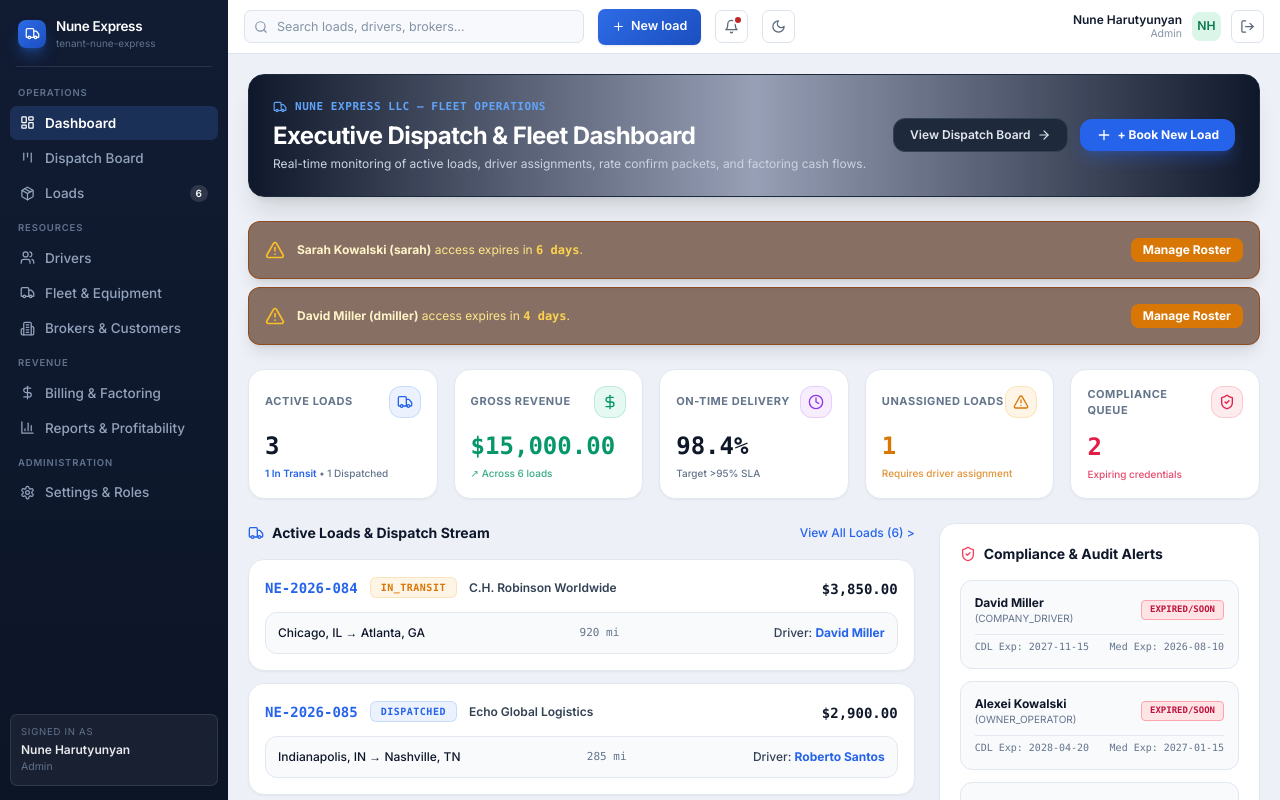
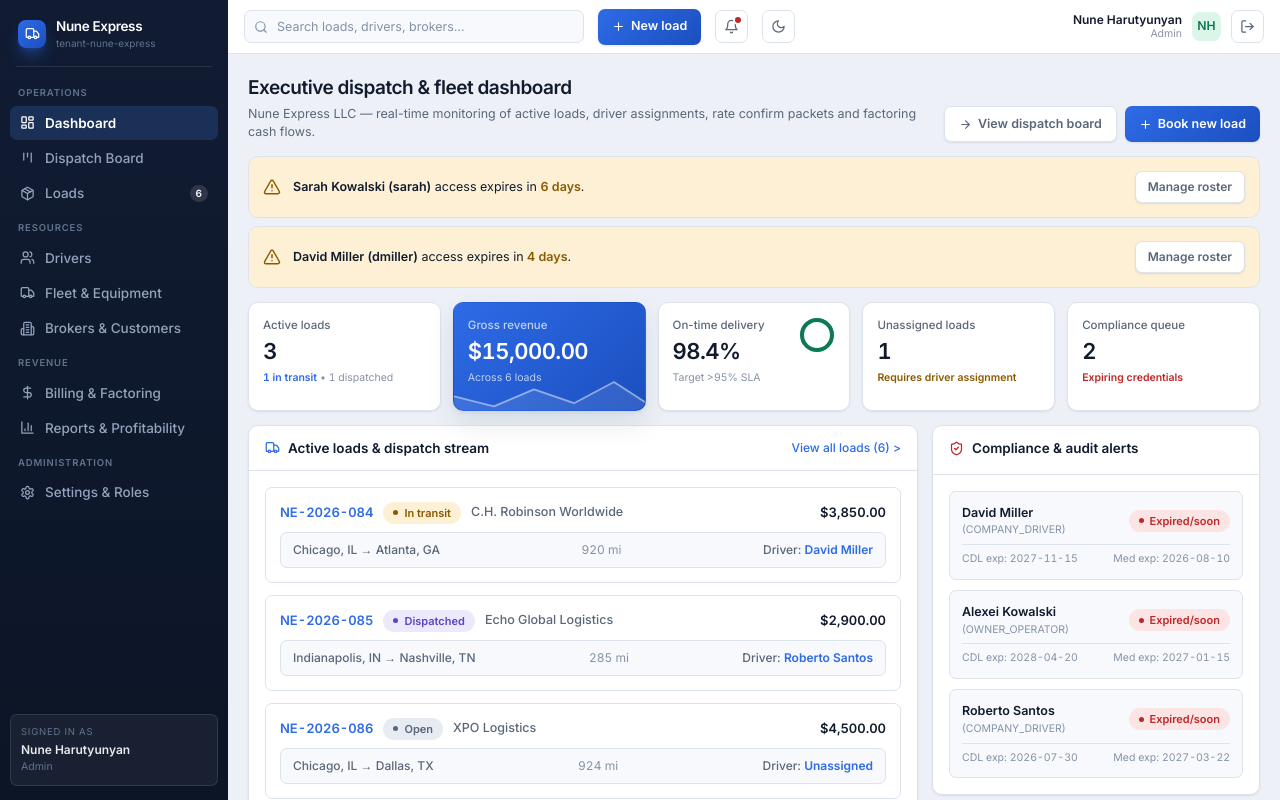
Before and after one commit to TruckFlow-TMS/Truckflow, a React (Vite) app: page / in a window 1280 px wide. Built offline with nearby package versions, Linux system fonts and the light colour scheme.

Commit message:
feat(dashboard): rebuild dashboard on design primitives

```diff
--- a/src/components/dashboard/DashboardView.tsx
+++ b/src/components/dashboard/DashboardView.tsx
@@ -1,6 +1,10 @@
 import React from 'react';
 import { useAuth } from '../../context/AuthContext';
 import { Load, Driver, Invoice, AuditLogEntry, User } from '../../types/tms';
+import {
+  Button, Card, Badge, Avatar, StatCard, PageHeader, EmptyState,
+  statusTone, humanizeStatus,
+} from '../ui';
 import {
   Truck,
   DollarSign,
@@ -9,8 +13,7 @@ import {
   ShieldCheck,
   ArrowRight,
   Plus,
-  CheckCircle2,
-  Lock
+  Lock,
 } from 'lucide-react';
 
 interface DashboardViewProps {
@@ -66,40 +69,25 @@ export const DashboardView: React.FC<DashboardViewProps> = ({
   });
 
   return (
-    <div className="space-y-6">
-      {/* Top Banner Card */}
-      <div className="p-6 rounded-2xl bg-gradient-to-r from-slate-900 via-blue-950/40 to-slate-900 border border-slate-800 shadow-xl flex flex-col md:flex-row md:items-center justify-between gap-4">
-        <div>
-          <div className="flex items-center space-x-2 text-[11px] font-mono uppercase tracking-wider text-blue-400 font-bold mb-1">
-            <Truck size={14} />
-            <span>NUNE EXPRESS LLC — FLEET OPERATIONS</span>
-          </div>
-          <h1 className="text-2xl font-extrabold text-white tracking-tight">
-            Executive Dispatch & Fleet Dashboard
-          </h1>
-          <p className="text-xs text-slate-300 mt-1">
-            Real-time monitoring of active loads, driver assignments, rate confirm packets, and factoring cash flows.
-          </p>
-        </div>
-
-        <div className="flex items-center space-x-3">
-          <button
-            onClick={() => setActiveTab('dispatch')}
-            className="px-4 py-2 rounded-xl bg-slate-800 hover:bg-slate-700 text-slate-200 font-semibold text-xs border border-slate-700 transition flex items-center space-x-1.5"
-          >
-            <span>View Dispatch Board</span>
-            <ArrowRight size={14} />
-          </button>
-
-          <button
-            onClick={onOpenCreateLoad}
-            className="px-4 py-2 rounded-xl bg-blue-600 hover:bg-blue-500 text-white font-bold text-xs shadow-lg shadow-blue-600/30 transition flex items-center space-x-1.5"
-          >
-            <Plus size={16} />
-            <span>+ Book New Load</span>
-          </button>
-        </div>
-      </div>
+    <div className="space-y-3.5">
+      <PageHeader
+        title="Executive dispatch & fleet dashboard"
+        subtitle="Nune Express LLC — real-time monitoring of active loads, driver assignments, rate confirm packets and factoring cash flows."
+        actions={
+          <>
+            <Button
+              variant="secondary"
+              icon={<ArrowRight size={13} />}
+              onClick={() => setActiveTab('dispatch')}
+            >
+              View dispatch board
+            </Button>
+            <Button icon={<Plus size={13} />} onClick={onOpenCreateLoad}>
+              Book new load
+            </Button>
+          </>
+        }
+      />
 
       {/* Admin Expiration Warning Banners */}
       {isAdmin && warningUsers.length > 0 && (
@@ -110,20 +98,18 @@ export const DashboardView: React.FC<DashboardViewProps> = ({
             return (
               <div
                 key={u.id}
-                className="p-4 rounded-xl bg-amber-950/60 border border-amber-800/80 text-amber-200 text-xs flex items-center justify-between shadow-lg"
+                className="p-3.5 rounded-card bg-warn-bg border border-bd text-[12.5px] flex items-center justify-between gap-3"
               >
-                <div className="flex items-center space-x-3">
-                  <AlertTriangle className="w-5 h-5 text-amber-400 shrink-0" />
-                  <div>
-                    <span className="font-bold text-amber-100">{u.name} ({u.username})</span> access expires in{' '}
-                    <span className="font-mono font-extrabold text-amber-300">{diffDays} days</span>.
+                <div className="flex items-center gap-3">
+                  <AlertTriangle size={18} className="text-warn shrink-0" />
+                  <div className="text-fg">
+                    <span className="font-semibold">{u.name} ({u.username})</span> access expires in{' '}
+                    <span className="font-semibold tnum text-warn">{diffDays} days</span>.
                   </div>
                 </div>
-                <div className="flex space-x-2">
-                  <button onClick={() => setActiveTab('settings')} className="px-3 py-1 bg-amber-600 hover:bg-amber-500 text-white rounded-lg font-bold text-xs transition">
-                    Manage Roster
-                  </button>
-                </div>
+                <Button size="sm" variant="secondary" onClick={() => setActiveTab('settings')}>
+                  Manage roster
+                </Button>
               </div>
             );
           })}
@@ -131,205 +117,174 @@ export const DashboardView: React.FC<DashboardViewProps> = ({
       )}
 
       {/* 5 Executive KPI Tiles */}
-      <div className="grid grid-cols-1 sm:grid-cols-2 lg:grid-cols-5 gap-4">
-        {/* KPI 1: Active Loads */}
-        <div className="p-4 rounded-2xl bg-white dark:bg-slate-900/90 border border-slate-200 dark:border-slate-800 shadow-sm dark:shadow-xl space-y-3 relative overflow-hidden group hover:border-blue-500/50 transition">
-          <div className="flex items-center justify-between">
-            <span className="text-[11px] font-bold uppercase tracking-wider text-slate-500 dark:text-slate-400">Active Loads</span>
-            <div className="w-8 h-8 rounded-xl bg-blue-500/10 text-blue-600 dark:text-blue-400 flex items-center justify-center border border-blue-500/20">
-              <Truck size={16} />
-            </div>
-          </div>
-          <div>
-            <div className="text-2xl font-extrabold font-mono text-slate-900 dark:text-white">{activeLoadsCount}</div>
-            <p className="text-[10px] text-slate-500 dark:text-slate-400 mt-1 font-medium">
-              <span className="text-blue-600 dark:text-blue-400 font-semibold">{inTransitCount} In Transit</span> • {dispatchedCount} Dispatched
-            </p>
-          </div>
-        </div>
+      <div className="grid grid-cols-2 lg:grid-cols-5 gap-3">
+        <StatCard
+          label="Active loads"
+          value={String(activeLoadsCount)}
+          sub={<><span className="text-accent font-semibold">{inTransitCount} in transit</span> • {dispatchedCount} dispatched</>}
+        />
 
-        {/* KPI 2: Gross Revenue */}
-        <div className="p-4 rounded-2xl bg-white dark:bg-slate-900/90 border border-slate-200 dark:border-slate-800 shadow-sm dark:shadow-xl space-y-3 relative overflow-hidden group hover:border-emerald-500/50 transition">
-          <div className="flex items-center justify-between">
-            <span className="text-[11px] font-bold uppercase tracking-wider text-slate-500 dark:text-slate-400">Gross Revenue</span>
-            <div className="w-8 h-8 rounded-xl bg-emerald-500/10 text-emerald-600 dark:text-emerald-400 flex items-center justify-center border border-emerald-500/20">
-              <DollarSign size={16} />
-            </div>
-          </div>
-          <div>
-            <div className="text-2xl font-extrabold font-mono text-emerald-600 dark:text-emerald-400">
-              ${(grossRevenueMinor / 100).toLocaleString('en-US', { minimumFractionDigits: 2 })}
-            </div>
-            <p className="text-[10px] text-emerald-600/80 dark:text-emerald-400/80 mt-1 font-medium flex items-center space-x-1">
-              <span>↗ Across {loads.length} loads</span>
-            </p>
-          </div>
-        </div>
+        <StatCard
+          variant="hero"
+          label="Gross revenue"
+          value={`$${(grossRevenueMinor / 100).toLocaleString('en-US', { minimumFractionDigits: 2 })}`}
+          sub={`Across ${loads.length} loads`}
+          spark={loads.slice(-8).map((l) => l.rateMinor)}
+        />
 
-        {/* KPI 3: On-Time Delivery */}
-        <div className="p-4 rounded-2xl bg-white dark:bg-slate-900/90 border border-slate-200 dark:border-slate-800 shadow-sm dark:shadow-xl space-y-3 relative overflow-hidden group hover:border-purple-500/50 transition">
-          <div className="flex items-center justify-between">
-            <span className="text-[11px] font-bold uppercase tracking-wider text-slate-500 dark:text-slate-400">On-Time Delivery</span>
-            <div className="w-8 h-8 rounded-xl bg-purple-500/10 text-purple-600 dark:text-purple-400 flex items-center justify-center border border-purple-500/20">
-              <Clock size={16} />
-            </div>
-          </div>
-          <div>
-            <div className="text-2xl font-extrabold font-mono text-slate-900 dark:text-white">98.4%</div>
-            <p className="text-[10px] text-slate-500 dark:text-slate-400 mt-1 font-medium">
-              Target &gt;95% SLA
-            </p>
-          </div>
-        </div>
+        <StatCard
+          variant="ring"
+          ringPct={98.4}
+          label="On-time delivery"
+          value="98.4%"
+          sub="Target >95% SLA"
+        />
 
-        {/* KPI 4: Unassigned Loads */}
-        <div className="p-4 rounded-2xl bg-white dark:bg-slate-900/90 border border-slate-200 dark:border-slate-800 shadow-sm dark:shadow-xl space-y-3 relative overflow-hidden group hover:border-amber-500/50 transition">
-          <div className="flex items-center justify-between">
-            <span className="text-[11px] font-bold uppercase tracking-wider text-slate-500 dark:text-slate-400">Unassigned Loads</span>
-            <div className="w-8 h-8 rounded-xl bg-amber-500/10 text-amber-600 dark:text-amber-400 flex items-center justify-center border border-amber-500/20">
-              <AlertTriangle size={16} />
-            </div>
-          </div>
-          <div>
-            <div className="text-2xl font-extrabold font-mono text-amber-600 dark:text-amber-400">{unassignedLoadsCount}</div>
-            <p className="text-[10px] text-amber-600/80 dark:text-amber-300/80 mt-1 font-medium">
-              Requires driver assignment
-            </p>
-          </div>
-        </div>
+        <StatCard
+          label="Unassigned loads"
+          value={String(unassignedLoadsCount)}
+          sub={unassignedLoadsCount > 0 ? <span className="text-warn font-semibold">Requires driver assignment</span> : 'All covered'}
+        />
 
-        {/* KPI 5: Compliance Queue */}
-        <div className="p-4 rounded-2xl bg-white dark:bg-slate-900/90 border border-slate-200 dark:border-slate-800 shadow-sm dark:shadow-xl space-y-3 relative overflow-hidden group hover:border-rose-500/50 transition">
-          <div className="flex items-center justify-between">
-            <span className="text-[11px] font-bold uppercase tracking-wider text-slate-500 dark:text-slate-400">Compliance Queue</span>
-            <div className="w-8 h-8 rounded-xl bg-rose-500/10 text-rose-600 dark:text-rose-400 flex items-center justify-center border border-rose-500/20">
-              <ShieldCheck size={16} />
-            </div>
-          </div>
-          <div>
-            <div className="text-2xl font-extrabold font-mono text-rose-600 dark:text-rose-400">{complianceDrivers.length}</div>
-            <p className="text-[10px] text-rose-600/80 dark:text-rose-400/80 mt-1 font-medium">
-              Expiring credentials
-            </p>
-          </div>
-        </div>
+        <StatCard
+          label="Compliance queue"
+          value={String(complianceDrivers.length)}
+          sub={complianceDrivers.length > 0 ? <span className="text-danger font-semibold">Expiring credentials</span> : 'All current'}
+        />
       </div>
 
       {/* Main Grid: Active Stream & Compliance Alerts */}
-      <div className="grid grid-cols-1 lg:grid-cols-3 gap-6">
+      <div className="grid grid-cols-1 lg:grid-cols-3 gap-3.5">
         {/* Left Column: Active Loads & Dispatch Stream */}
-        <div className="lg:col-span-2 space-y-4">
-          <div className="flex items-center justify-between">
-            <h3 className="text-sm font-bold text-slate-900 dark:text-white flex items-center space-x-2">
-              <Truck size={16} className="text-blue-600 dark:text-blue-400" />
-              <span>Active Loads & Dispatch Stream</span>
-            </h3>
-            <button onClick={() => setActiveTab('loads')} className="text-xs text-blue-600 dark:text-blue-400 hover:underline font-medium">
-              View All Loads ({loads.length}) &gt;
-            </button>
-          </div>
-
+        <Card
+          className="lg:col-span-2"
+          header={
+            <div className="flex items-center justify-between gap-3">
+              <h3 className="text-[13.5px] font-semibold text-fg inline-flex items-center gap-2">
+                <Truck size={15} className="text-accent" />
+                <span>Active loads & dispatch stream</span>
+              </h3>
+              <button
+                onClick={() => setActiveTab('loads')}
+                className="text-[12px] text-accent hover:underline font-medium shrink-0"
+              >
+                View all loads ({loads.length}) &gt;
+              </button>
+            </div>
+          }
+        >
           <div className="space-y-3">
             {loads.slice(0, 5).map((ld) => (
               <div
                 key={ld.id}
                 onClick={() => onSelectLoad(ld)}
-                className="p-4 rounded-2xl bg-white dark:bg-slate-900 border border-slate-200 dark:border-slate-800 hover:border-blue-500/50 transition cursor-pointer shadow-sm dark:shadow-lg space-y-3 group"
+                className="p-3.5 rounded-ctl bg-surface border border-bd hover:border-accent/50 transition cursor-pointer space-y-2 group"
               >
-                <div className="flex items-center justify-between">
-                  <div className="flex items-center space-x-3">
-                    <span className="font-mono font-extrabold text-sm text-blue-600 dark:text-blue-400 group-hover:underline">
+                <div className="flex items-center justify-between gap-2">
+                  <div className="flex items-center gap-2.5 min-w-0">
+                    <span className="font-semibold text-accent text-[13px] tnum group-hover:underline shrink-0">
                       {ld.loadNumber}
                     </span>
-                    <span className={`px-2.5 py-0.5 rounded-md text-[10px] font-mono font-bold uppercase tracking-wider ${
-                      ld.status === 'IN_TRANSIT'
-                        ? 'bg-amber-500/10 text-amber-600 dark:text-amber-400 border border-amber-500/20'
-                        : ld.status === 'DELIVERED'
-                        ? 'bg-emerald-500/10 text-emerald-600 dark:text-emerald-400 border border-emerald-500/20'
-                        : 'bg-blue-500/10 text-blue-600 dark:text-blue-400 border border-blue-500/20'
-                    }`}>
-                      {ld.status}
-                    </span>
-                    <span className="text-xs font-semibold text-slate-700 dark:text-slate-300">{ld.brokerName}</span>
+                    <Badge tone={statusTone(ld.status)}>{humanizeStatus(ld.status)}</Badge>
+                    <span className="text-[12.5px] font-medium text-fg-2 truncate">{ld.brokerName}</span>
                   </div>
-
-                  <div className="text-right">
-                    <span className="font-mono font-extrabold text-sm text-slate-900 dark:text-white">
-                      ${(ld.rateMinor / 100).toLocaleString('en-US', { minimumFractionDigits: 2 })}
-                    </span>
-                  </div>
+                  <span className="font-semibold text-[13px] text-fg tnum shrink-0">
+                    ${(ld.rateMinor / 100).toLocaleString('en-US', { minimumFractionDigits: 2 })}
+                  </span>
                 </div>
 
-                <div className="flex items-center justify-between text-xs text-slate-600 dark:text-slate-400 bg-slate-50 dark:bg-slate-950/60 p-3 rounded-xl border border-slate-200 dark:border-slate-800/80">
-                  <div className="font-medium text-slate-900 dark:text-slate-200">
+                <div className="flex items-center justify-between gap-3 text-[12px] text-fg-2 bg-surface-2 border border-bd rounded-ctl px-3 py-2">
+                  <span className="font-medium truncate">
                     {ld.originCity}, {ld.originState} → {ld.destCity}, {ld.destState}
-                  </div>
-                  <div className="text-slate-500 dark:text-slate-400 font-mono text-[11px]">
-                    {ld.loadedMiles} mi
-                  </div>
-                  <div className="text-slate-700 dark:text-slate-300 font-medium">
-                    Driver: <span className="text-blue-600 dark:text-blue-400 font-bold">{ld.driverName || 'Unassigned'}</span>
-                  </div>
+                  </span>
+                  <span className="text-fg-3 tnum shrink-0">{ld.loadedMiles} mi</span>
+                  <span className="font-medium shrink-0">
+                    Driver: <span className="text-accent font-semibold">{ld.driverName || 'Unassigned'}</span>
+                  </span>
                 </div>
               </div>
             ))}
+
+            {loads.length === 0 && (
+              <EmptyState
+                icon={<Truck size={28} strokeWidth={1.5} />}
+                title="No loads yet"
+                sub="Book a load to see it appear in the dispatch stream."
+              />
+            )}
           </div>
-        </div>
+        </Card>
 
         {/* Right Column: Compliance Alerts & Audit Stream */}
-        <div className="space-y-6">
+        <div className="space-y-3.5">
           {/* Compliance & Audit Alerts */}
-          <div className="p-5 rounded-2xl bg-white dark:bg-slate-900 border border-slate-200 dark:border-slate-800 shadow-sm dark:shadow-xl space-y-4">
-            <h3 className="text-sm font-bold text-slate-900 dark:text-white flex items-center space-x-2">
-              <ShieldCheck size={16} className="text-rose-500 dark:text-rose-400" />
-              <span>Compliance & Audit Alerts</span>
-            </h3>
-
-            <div className="space-y-3">
+          <Card
+            header={
+              <h3 className="text-[13.5px] font-semibold text-fg inline-flex items-center gap-2">
+                <ShieldCheck size={15} className="text-danger" />
+                <span>Compliance & audit alerts</span>
+              </h3>
+            }
+          >
+            <div className="space-y-2.5">
               {drivers.slice(0, 3).map((drv) => (
-                <div key={drv.id} className="p-3.5 rounded-xl bg-slate-50 dark:bg-slate-950/70 border border-slate-200 dark:border-slate-800 space-y-2">
-                  <div className="flex items-center justify-between">
-                    <div>
-                      <h4 className="text-xs font-bold text-slate-900 dark:text-slate-200">{drv.name}</h4>
-                      <p className="text-[10px] text-slate-500 dark:text-slate-400">({drv.employmentType})</p>
+                <div key={drv.id} className="p-3 rounded-ctl bg-surface-2 border border-bd space-y-1.5">
+                  <div className="flex items-center justify-between gap-2">
+                    <div className="min-w-0">
+                      <h4 className="text-[12.5px] font-semibold text-fg truncate">{drv.name}</h4>
+                      <p className="text-[10.5px] text-fg-3">({drv.employmentType})</p>
                     </div>
-                    <span className="px-2 py-0.5 rounded text-[9px] font-mono font-bold bg-rose-100 dark:bg-rose-950/80 text-rose-700 dark:text-rose-300 border border-rose-300 dark:border-rose-800/60">
-                      EXPIRED/SOON
-                    </span>
+                    <Badge tone="danger">Expired/soon</Badge>
                   </div>
 
-                  <div className="text-[10px] font-mono text-slate-500 dark:text-slate-400 flex items-center justify-between pt-1 border-t border-slate-200 dark:border-slate-800/80">
-                    <span>CDL Exp: {drv.cdlExpiration || '2027-11-15'}</span>
-                    <span>Med Exp: {drv.medicalCardExpiration || '2026-08-10'}</span>
+                  <div className="text-[10.5px] tnum text-fg-3 flex items-center justify-between pt-1.5 border-t border-bd">
+                    <span>CDL exp: {drv.cdlExpiration || '2027-11-15'}</span>
+                    <span>Med exp: {drv.medicalCardExpiration || '2026-08-10'}</span>
                   </div>
                 </div>
               ))}
+
+              {drivers.length === 0 && (
+                <EmptyState
+                  icon={<ShieldCheck size={28} strokeWidth={1.5} />}
+                  title="No drivers on file"
+                />
+              )}
             </div>
-          </div>
+          </Card>
 
           {/* Audit Stream Card */}
-          <div className="p-5 rounded-2xl bg-white dark:bg-slate-900 border border-slate-200 dark:border-slate-800 shadow-sm dark:shadow-xl space-y-4">
-            <div className="flex items-center justify-between">
-              <h3 className="text-sm font-bold text-slate-900 dark:text-white flex items-center space-x-2">
-                <Lock size={14} className="text-blue-600 dark:text-blue-400" />
-                <span>Append-Only Audit Stream</span>
-              </h3>
-              <span className="text-[10px] font-mono text-slate-400 dark:text-slate-500 font-bold uppercase">RLS Protected</span>
-            </div>
-
-            <div className="space-y-3 text-xs">
+          <Card
+            header={
+              <div className="flex items-center justify-between gap-3">
+                <h3 className="text-[13.5px] font-semibold text-fg inline-flex items-center gap-2">
+                  <Lock size={14} className="text-accent" />
+                  <span>Append-only audit stream</span>
+                </h3>
+                <span className="text-[10.5px] font-semibold text-fg-3">RLS protected</span>
+              </div>
+            }
+          >
+            <div className="space-y-2.5">
               {auditLogs.slice(0, 4).map((log) => (
-                <div key={log.id} className="p-3 rounded-xl bg-slate-50 dark:bg-slate-950/60 border border-slate-200 dark:border-slate-800/80 space-y-1">
-                  <div className="flex items-center justify-between text-[10px] text-slate-500 font-mono">
+                <div key={log.id} className="p-3 rounded-ctl bg-surface-2 border border-bd space-y-1">
+                  <div className="flex items-center justify-between text-[10.5px] text-fg-3 tnum">
                     <span>{new Date(log.timestamp).toLocaleTimeString()}</span>
-                    <span className="text-blue-600 dark:text-blue-400 font-bold">{log.actorName}</span>
+                    <span className="text-accent font-semibold">{log.actorName}</span>
                   </div>
-                  <p className="text-slate-800 dark:text-slate-300 font-medium text-[11px]">{log.action} on {log.entityType}</p>
-                  <p className="text-slate-500 dark:text-slate-400 text-[10px] truncate">{log.details}</p>
+                  <p className="text-fg font-medium text-[12px]">{log.action} on {log.entityType}</p>
+                  <p className="text-fg-3 text-[10.5px] truncate">{log.details}</p>
                 </div>
               ))}
+
+              {auditLogs.length === 0 && (
+                <EmptyState
+                  icon={<Lock size={28} strokeWidth={1.5} />}
+                  title="No audit activity yet"
+                />
+              )}
             </div>
-          </div>
+          </Card>
         </div>
       </div>
     </div>
```
